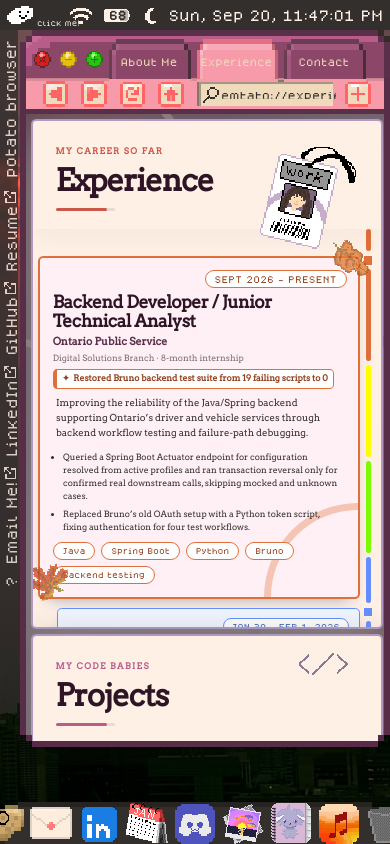
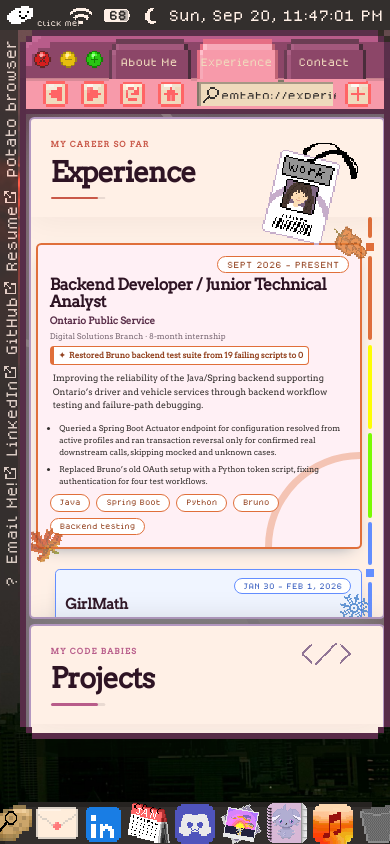
Before and after one commit to emtato/emtato-portfolio, a React (Vite) app: page / in a window 390 px wide. Both pictures are taken after a click on the button "Experience". Built offline with nearby package versions, Linux system fonts and the light colour scheme.

Commit message:
mobile dock test fix try 3

```diff
--- a/src/components/browser/BrowserWindow.css
+++ b/src/components/browser/BrowserWindow.css
@@ -379,7 +379,7 @@
         width: 95vw;
         left: 5vw;
         top: 30px;
-        height: 85vh;
+        height: 84vh;
     }
 
     .browser-tabs-list {
--- a/src/components/dock/dockApp/dockApp.css
+++ b/src/components/dock/dockApp/dockApp.css
@@ -51,3 +51,11 @@
     color: var(--color-dark-brown);
     font: 10px "Emtato Pixel";
 }
+
+/* mobile: hide some apps since no space*/
+
+@media (max-width: 910px) {
+    .dock-apps-container {
+        gap: 1vw;
+    }
+}
--- a/src/components/experience/Experience.css
+++ b/src/components/experience/Experience.css
@@ -1105,12 +1105,12 @@
         overflow-y: auto;
         grid-template-columns: 1fr;
         grid-template-rows: auto auto;
-        padding: 5px;
-        --timeline-unit: 2.75cqw;
+        padding: 3px;
+        --timeline-unit: 2.5cqw;
     }
 
     .section-header {
-        padding: 25px 23px 18px;
+        padding: 20px 20px 18px;
     }
 
     .section-image {
@@ -1123,7 +1123,6 @@
     }
 
     .section-title {
-
         font: 700 calc(3.2 * var(--timeline-unit)) "Arvo";
 
     }
@@ -1134,7 +1133,7 @@
     .work-experience-container,
     .projects-container {
         overflow-y: scroll;
-        height: 60vh;
+        height: 59vh;
     }
 
     .work-experience-timeline,
@@ -1154,7 +1153,7 @@
         display: flex;
         flex-direction: column;
         margin-left: auto;
-        --timeline-length: 186;
+        --timeline-length: 188;
         height: calc(var(--timeline-length) * var(--timeline-unit));
     }
 
@@ -1210,7 +1209,7 @@
 
     .TLA-fall2025 { /* moved to fall2026 custom for mobile only*/
         left: 1cqw;
-        top: -61.32cqw;
+        top: -56.32cqw;
         transform: rotate(-10deg) scale(130%);
     }
 
```
